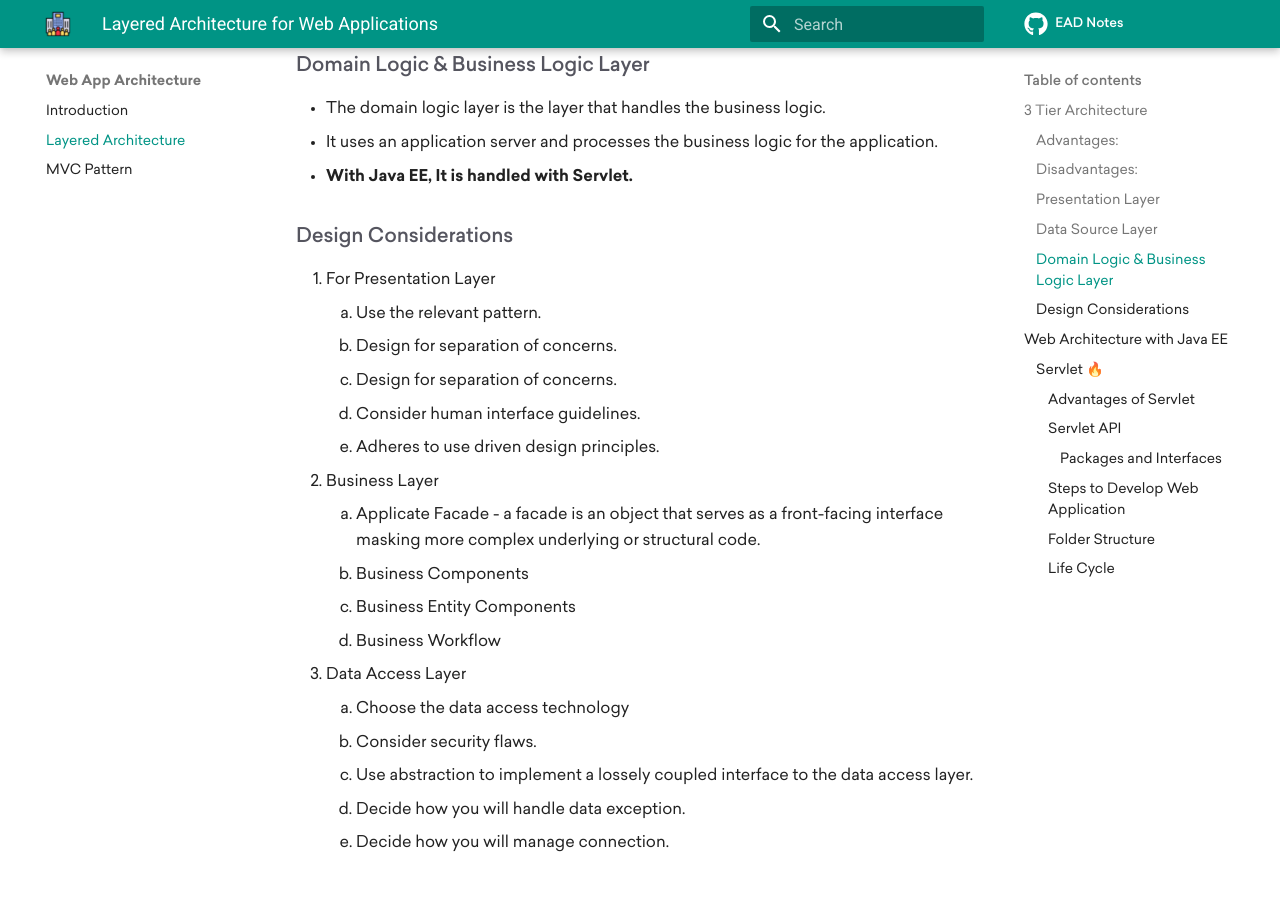
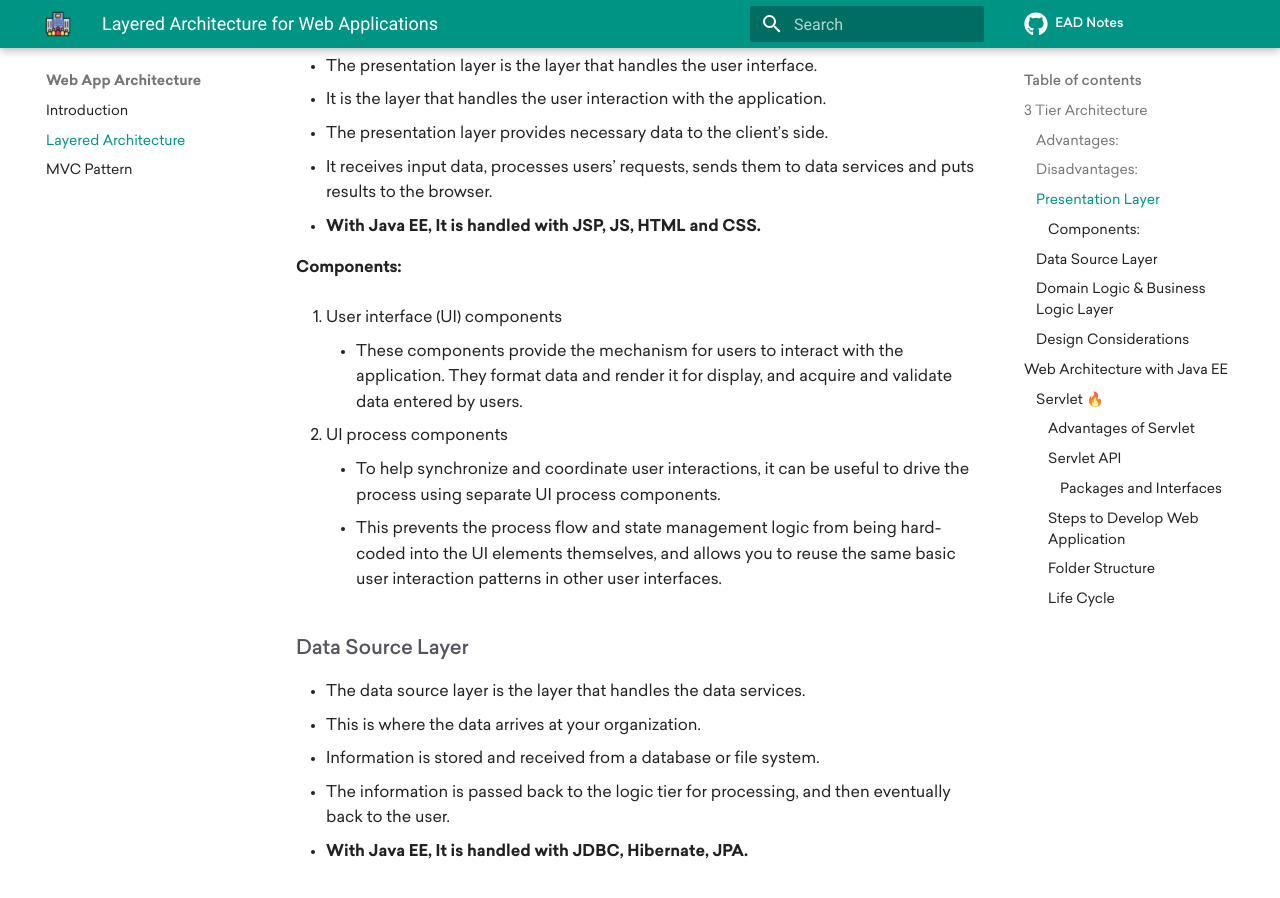
Before and after one commit to theArjun/ead-notes, an MkDocs documentation site: the page built from notes/web-application-architecture/layered-architecture-for-web-applications.md, in a window 1280 px wide and 900 px high, scrolled down 2025 px. Built offline with MkDocs 1.6.1 and Material for MkDocs 9.7.7, drawn with Linux system fonts in a browser that asks for light colours; comment, search, counter and statistics services are not loaded.

Commit message:
Update Layered Architecture

```diff
--- a/notes/web-application-architecture/layered-architecture-for-web-applications.md
+++ b/notes/web-application-architecture/layered-architecture-for-web-applications.md
@@ -2,6 +2,8 @@
 title: Layered Architecture for Web Applications
 description: Explains about Web Layered Architecture
 ---
+
+![Application Architecture](../assets/images/app-architecture.png)
 
 ## 3 Tier Architecture
 - In 3 tier architecture, there are 3 components: Client PC, An Application server and A Database Server.
@@ -39,6 +41,13 @@ The layers of web application are :
 - It receives input data, processes users’ requests, sends them to data services and puts results to the browser.
 - **With Java EE, It is handled with JSP, JS, HTML and CSS.**
 
+#### Components:
+1. User interface (UI) components
+    - These components provide the mechanism for users to interact with the application. They format data and render it for display, and acquire and validate data entered by users.
+
+2. UI process components
+    - To help synchronize and coordinate user interactions, it can be useful to drive the process using separate UI process components.
+    - This prevents the process flow and state management logic from being hard-coded into the UI elements themselves, and allows you to reuse the same basic user interaction patterns in other user interfaces.
 ### Data Source Layer
 - The data source layer is the layer that handles the data services.
 - This is where the data arrives at your organization.
```
Also changed, not shown: notes/assets/images/app-architecture.png (added).
